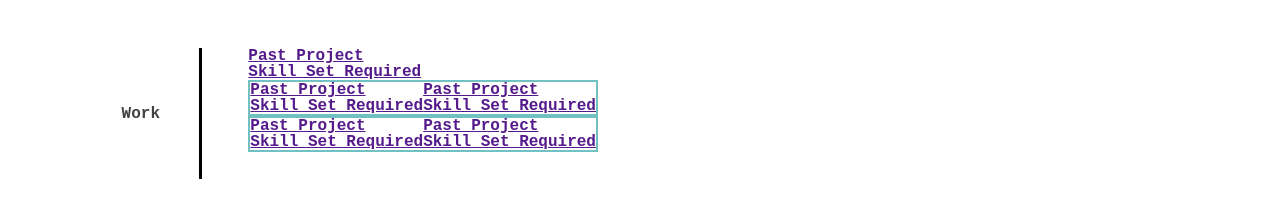
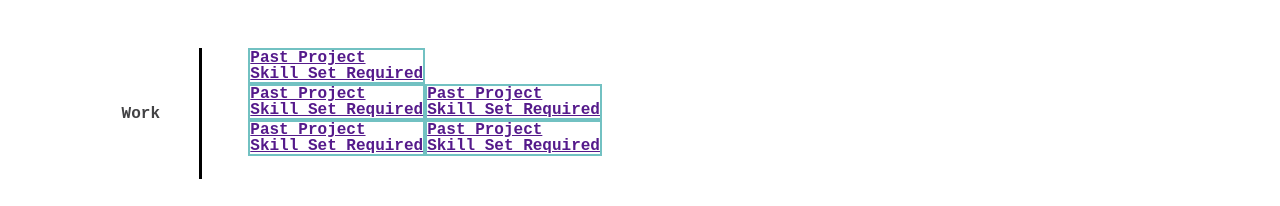
Before and after one commit to pcjitsu/AGZikos-Portfolio, a plain HTML site: page index.html in a window 1280 px wide. Shown: the part 365-571 px from the top of the page. Drawn offline with Linux system fonts and the light colour scheme.

Commit message:
created box elements and divisions

```diff
--- a/assets/styles.css
+++ b/assets/styles.css
@@ -93,10 +93,12 @@
 }
 
 .project-box {
-  border: solid rgb(114, 193, 194) 2px;
   display: flex;
   flex-direction: row;
   flex-wrap: wrap;
+}
+.Project {
+  border: solid rgb(114, 193, 194) 2px;
 }
 
 #Contact > address {
--- a/index.html
+++ b/index.html
@@ -41,7 +41,7 @@
       <section class="main-section">
         <h2>Work</h2>
         <div id="Work">
-        <figure>
+        <figure class="project-box">
            <a class="Project" href="">
         <h1>Past Project</h1>
         <h2>Skill Set Required</h2>
```
